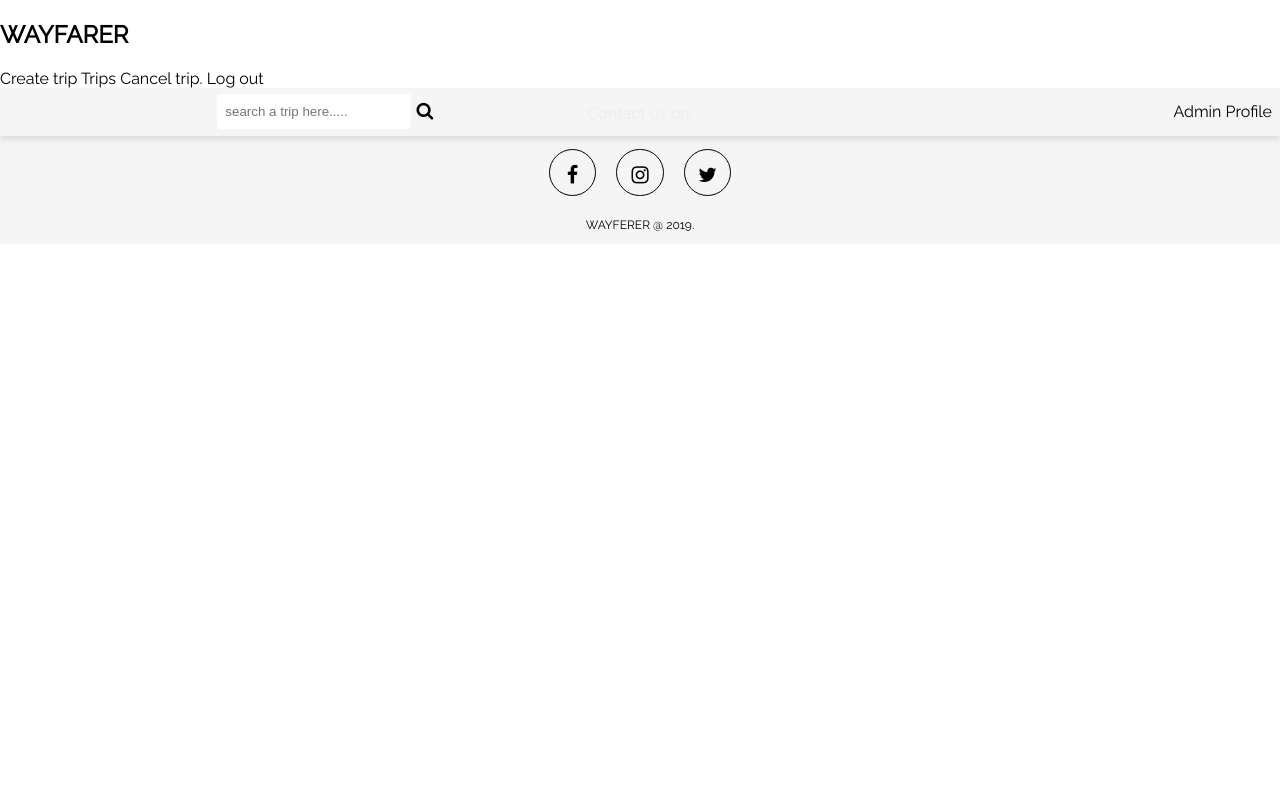
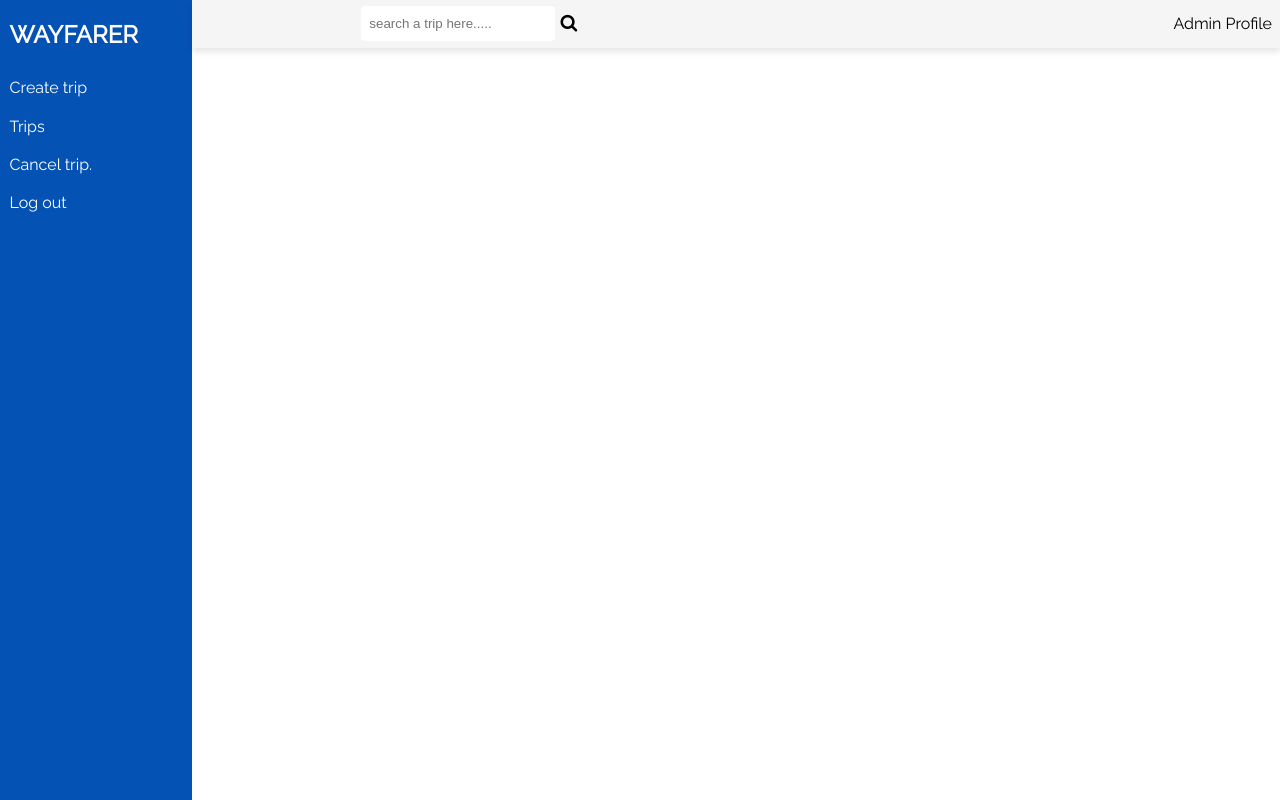
Before and after one commit to JosephNjuguna/WayfarerV1, a plain HTML site: page UI/admin.html in a window 1280 px wide. Shown: the top 800 px of the page. Drawn offline with Linux system fonts and the light colour scheme.

Commit message:
ft(ui): style up admin dashboard with css [Finish #167215682]

```diff
--- a/UI/static/css/style.css
+++ b/UI/static/css/style.css
@@ -412,3 +412,52 @@ a {
     height: 30px;
     cursor: pointer;
 }
+/* dashboard */
+.mainview-admin{
+    display: flex;
+    flex-direction: row;
+}
+.mainview-admin .side-nav{
+    display: flex;
+    flex-direction: column;
+    flex-basis: 15%;
+    background-color: #0552B5;
+    color: white;
+    height: 100vh;
+    position: sticky;
+}
+.mainview-admin .side-nav .nav-body {
+    display: flex;
+    flex-direction: column;
+}
+.mainview-admin .side-nav .nav-body {
+    display: flex;
+    flex-direction: column;
+}
+.mainview-admin .side-nav .nav-body a{
+    padding: 5%;
+    flex: 1;
+    color:white;
+}
+
+.mainview-admin .main-body{
+    display: flex;
+    flex-basis: 85%;
+}
+
+.mainview-admin .side-nav .header h2 {
+    display: flex;
+    flex-direction: column;
+    padding-left: 5%;
+}
+
+.mainview-admin .main-body .navbar{
+    width: 85%;
+    display: flex;
+    flex-direction: row;
+    background-color: rgba(245, 245, 245, 0.966);
+    margin: 0;
+    position: fixed;
+    z-index: 6;
+    box-shadow: 0 4px 6px hsla(0, 0%, 0%, .1);
+}
```
